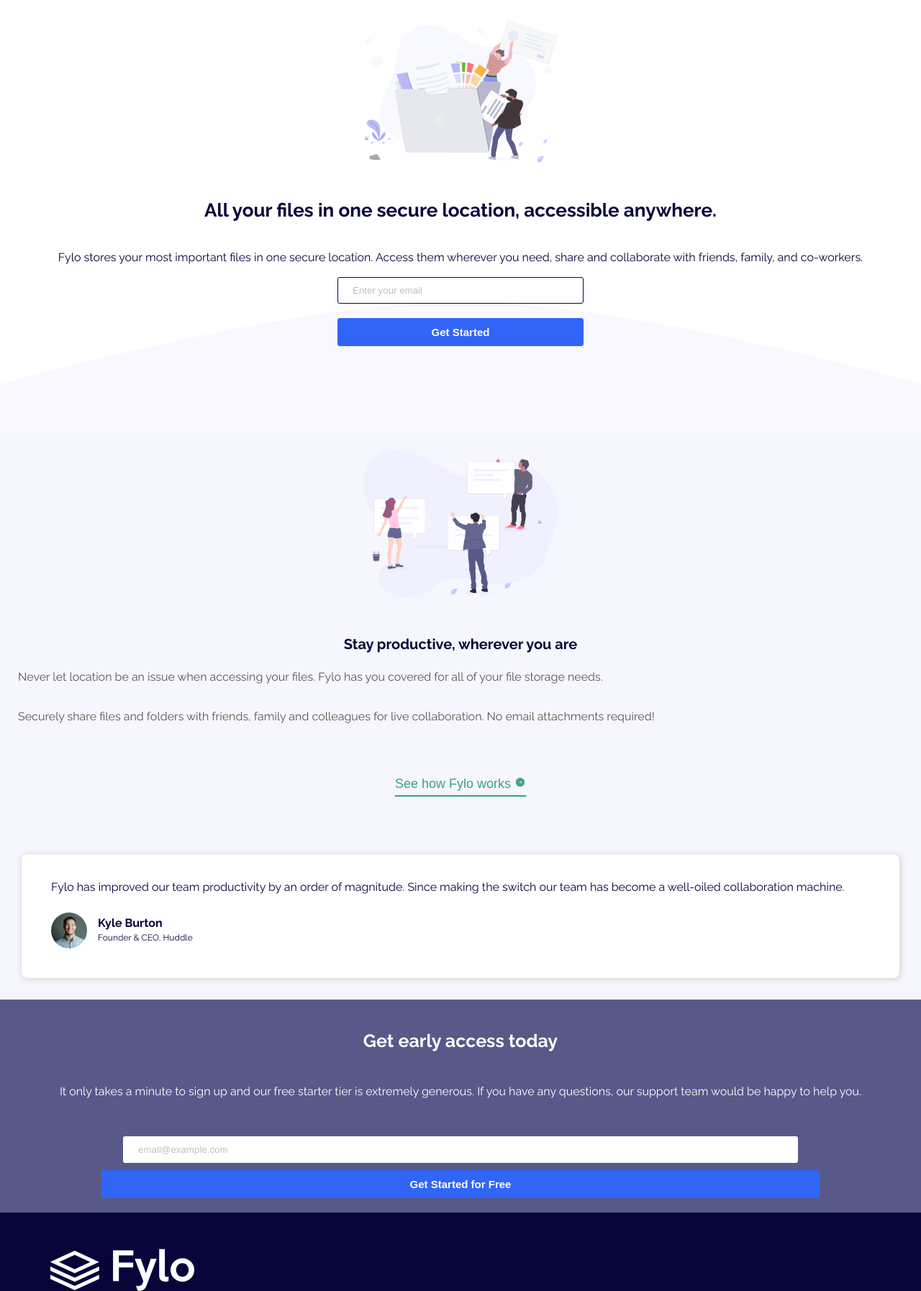
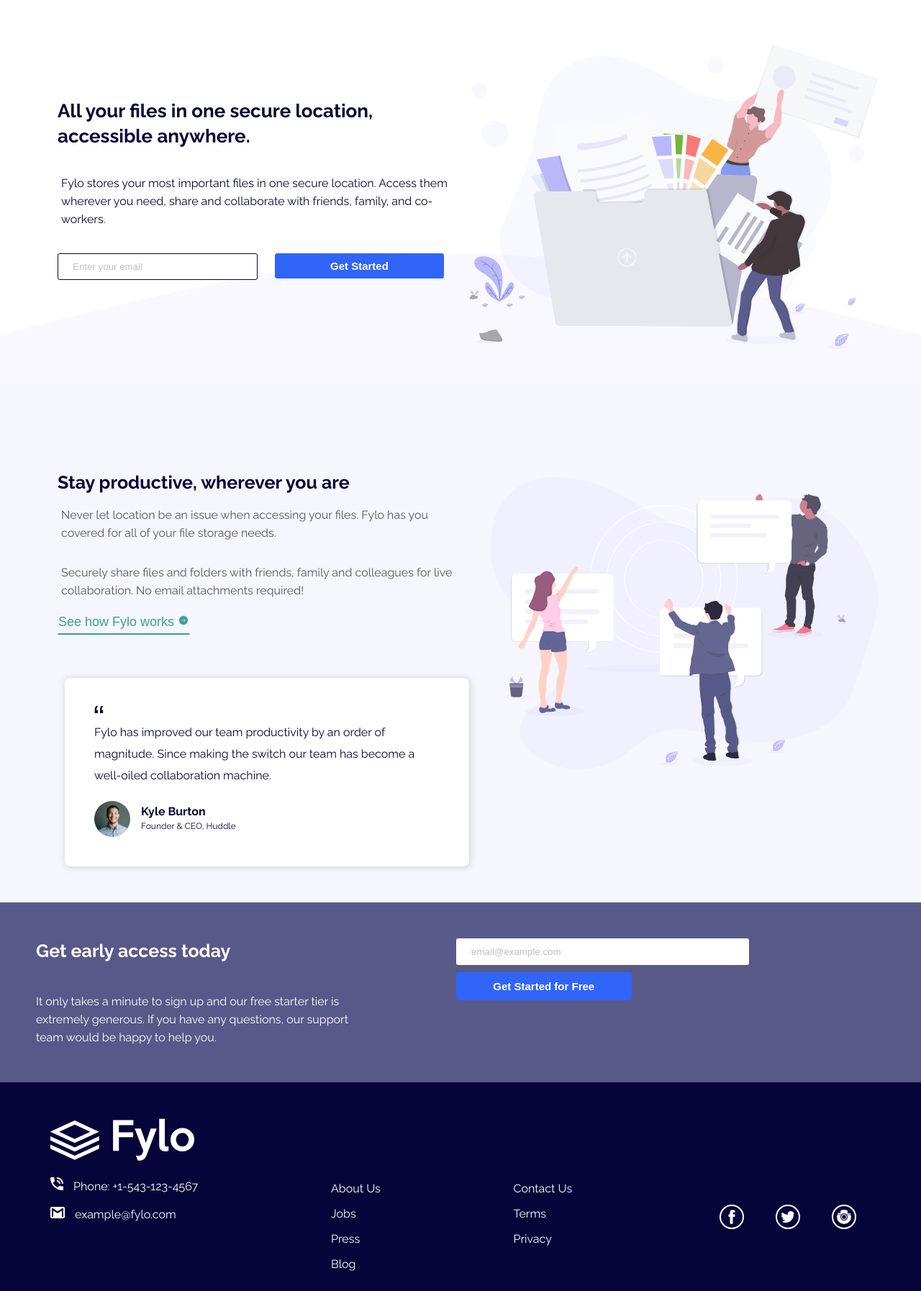
Before and after one commit to mpham-12/fylo-landing-page-with-two-column-layout-master, a plain HTML site: page index.html in a window 1280 px wide. Shown: the part 87-1881 px from the top of the page at 72% size. Drawn offline with Linux system fonts and the light colour scheme.

Commit message:
desktop version finished

```diff
--- a/app.css
+++ b/app.css
@@ -289,3 +289,112 @@ text-align: center;
 .nav-links:hover {
     text-decoration: underline;
 }
+
+@media (min-width: 750px) {
+    .header-logo {
+        width: 150px;
+    }
+    .section1 {
+        display: flex;
+        flex-direction: row;
+        padding: 20px 60px;
+        text-align: left;
+    }
+    .section1-left {
+        order: 1;
+        margin-top: 80px;
+    }
+    .section1-right {
+        order: 2;
+    }
+    .image1 {
+        width: 100%;
+        height: auto;
+        min-width: 300px;
+    }
+    .email1 {
+        width: 40%;
+        margin-left: 20px;
+    }
+   .button1 {
+       width: 40%;
+       display: inline-flex;
+       margin-left: 20px;
+       padding-top: 8px;
+       padding-bottom: 8px;
+   }
+   .section2 {
+    display: flex;
+    flex-direction: row;
+    padding: 20px 60px;
+    text-align: left;
+}
+.section2-left {
+    order: 1;
+    margin-top: 80px;
+}
+.section2-right {
+    order: 2;
+}
+.image2 {
+    width: 100%;
+    height: auto;
+    min-width: 300px;
+}
+.button2 {
+    margin: 0px 20px 30px;
+}
+.image2 {
+    padding-top: 110px;
+}
+.h2-section2 {
+    font-size: 25px;
+}
+
+.section3 {
+    display: flex;
+    flex-direction: row;
+    padding: 10px 10px 30px;
+}
+.section3-left {
+    order: 1;
+    width: 40%;
+    text-align: left;
+    margin-right: 20px;
+}
+.section3-right {
+    order: 2;
+    text-align: left;
+   margin-left: 100px;
+}
+.button3 {
+    width: 60%;
+}
+.email2 {
+    width: 90%;
+    margin-top: 40px;
+}
+.h2-section3 {
+    padding-right: 0px;
+}
+.p5 {
+    padding-right: 0px;
+}
+footer {
+    display: flex;
+    flex-direction: row;
+    justify-content: space-between;
+}
+.footer-logo {
+    padding-bottom: 20px;
+}
+.links1 {
+padding-top: 80px;
+}
+.links2 {
+padding-top: 80px;
+}
+.social-media {
+padding-top: 60px;
+}
+}
--- a/index.html
+++ b/index.html
@@ -27,8 +27,10 @@
   </nav>
 
   <section class="section1">
+    <section class="section1-right">
 <img src="images/illustration-1.svg" alt="filing image" class="image1">
-
+</section>
+<section class="section1-left">
     <h1> All your files in one secure location, accessible anywhere.</h1>
 
     <p class="p1"> Fylo stores your most important files in one secure location.
@@ -37,14 +39,18 @@
 
       <form action="">
     <input class="email1" type="email" placeholder="Enter your email">
-    <div>
+
       <input type="submit" value="Get Started" class="button1">
-  </div>
+
 </form>
   </section>
+</section>
 
   <section class="section2">
+    <section class="section2-right">
     <img src="images/illustration-2.svg" alt="networking image" class="image2">
+  </section>
+  <section class="section2-left">
     <h2 class="h2-section2"> Stay productive, wherever you are</h2>
 
     <p class="p2"> Never let location be an issue when accessing your files. Fylo has you
@@ -56,6 +62,7 @@
     <button class="button2"> See how Fylo works <img class="icon-arow" src="images/icon-arrow.svg" alt="button submit icon"></button>
 
     <figure class="testimony">
+      <img src="images/icon-quotes.svg" alt="quotes image" class="quotes">
       <p class="p4"> Fylo has improved our team productivity by an order of magnitude. Since
         making the switch our team has become a well-oiled collaboration machine.</p>
 
@@ -68,25 +75,29 @@
     </section>
     </figure>
   </section>
+</section>
 
   <section class="section3">
+    <section class="section3-left">
     <h2 class="h2-section3"> Get early access today</h2>
 
     <p class="p5"> It only takes a minute to sign up and our free starter tier is extremely generous.
       If you have any questions, our support team would be happy to help you.</p>
-
+    </section>
+    <section class="section3-right">
       <form action="">
         <input class="email2" type="email" placeholder="email@example.com">
-        <div>
           <input type="submit" value="Get Started for Free" class="button3">
-      </div>
     </form>
   </section>
+</section>
 
   <footer>
+    <section class="footer-left">
 <img src="images/logo-2.svg" alt="" class="footer-logo">
    <p class="phone"><img src="images/icon-phone.svg" alt="phone icon" class="phone-icon"> Phone: +1-543-123-4567</p>
   <p class="email"> <img src="images/icon-email.svg" alt="email icon" class="icon-email"> example@fylo.com</p>
+</section>
 
   <section class="links1">
    <a href="blank" class="links"> About Us</a>
```
